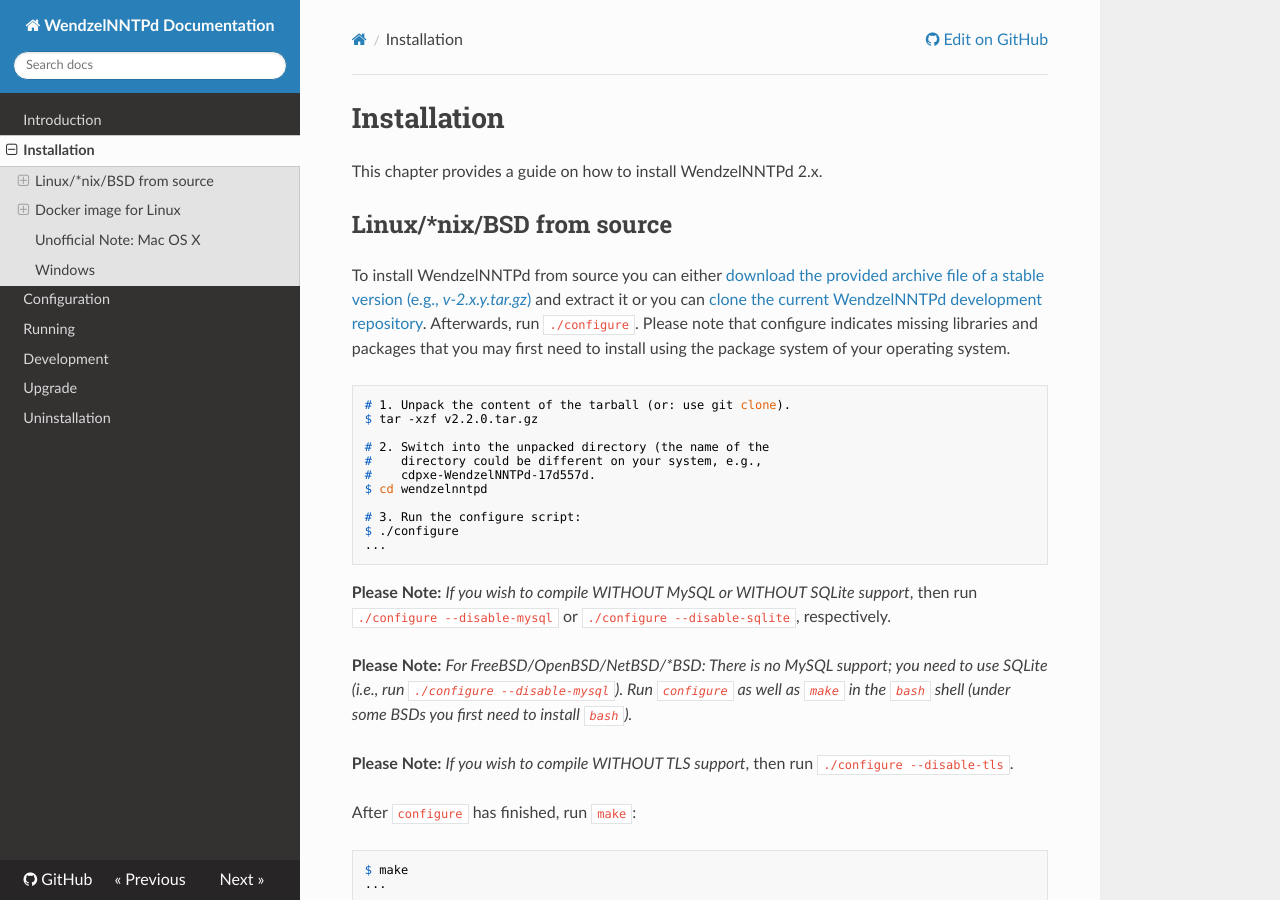
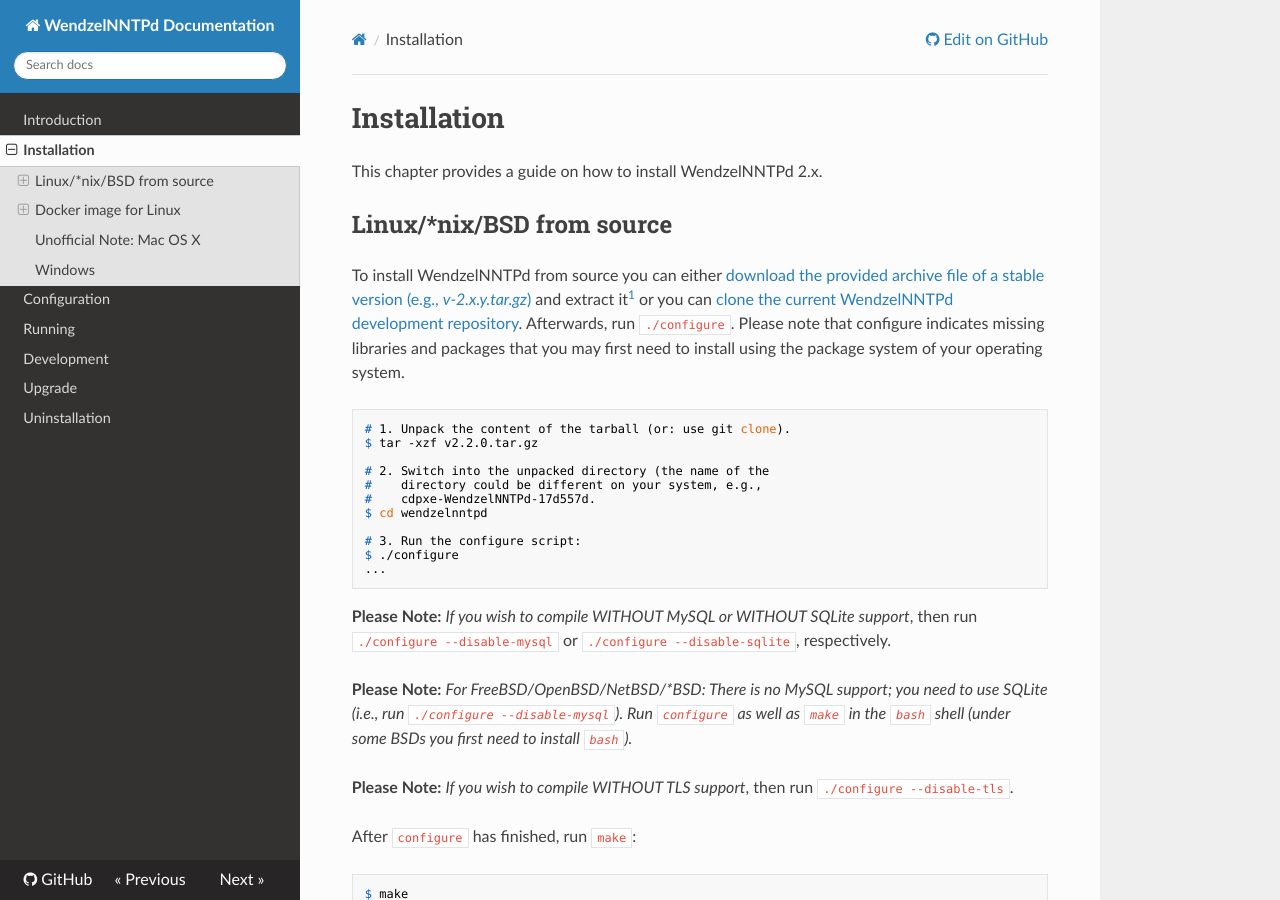
Before and after one commit to cdpxe/WendzelNNTPd, an MkDocs documentation site: the page built from docs/docs/install.md, in a window 1280 px wide and 900 px high. Built offline with MkDocs 1.6.1, drawn with Linux system fonts in a browser that asks for light colours; nearby versions of some CDN libraries; some of the changed text lies outside the part shown.

Commit message:
Update install.md
Refer to footnote #1 (I accidentally dropped that reference some days ago)

```diff
--- a/docs/docs/install.md
+++ b/docs/docs/install.md
@@ -5,7 +5,7 @@
 ## Linux/*nix/BSD from source
 
 To install WendzelNNTPd from source you can either [download the provided
-archive file of a stable version (e.g., *v-2.x.y.tar.gz*)](https://sourceforge.net/projects/wendzelnntpd/files/) and extract it or you can [clone the current WendzelNNTPd development repository](https://github.com/cdpxe/WendzelNNTPd).
+archive file of a stable version (e.g., *v-2.x.y.tar.gz*)](https://sourceforge.net/projects/wendzelnntpd/files/) and extract it[^1] or you can [clone the current WendzelNNTPd development repository](https://github.com/cdpxe/WendzelNNTPd).
 Afterwards, run `./configure`. Please note that configure indicates missing
 libraries and packages that you may first need to install using the
 package system of your operating system.
```
Also changed, not shown: other parts of docs/docs/install.md (+1 -1 lines).
